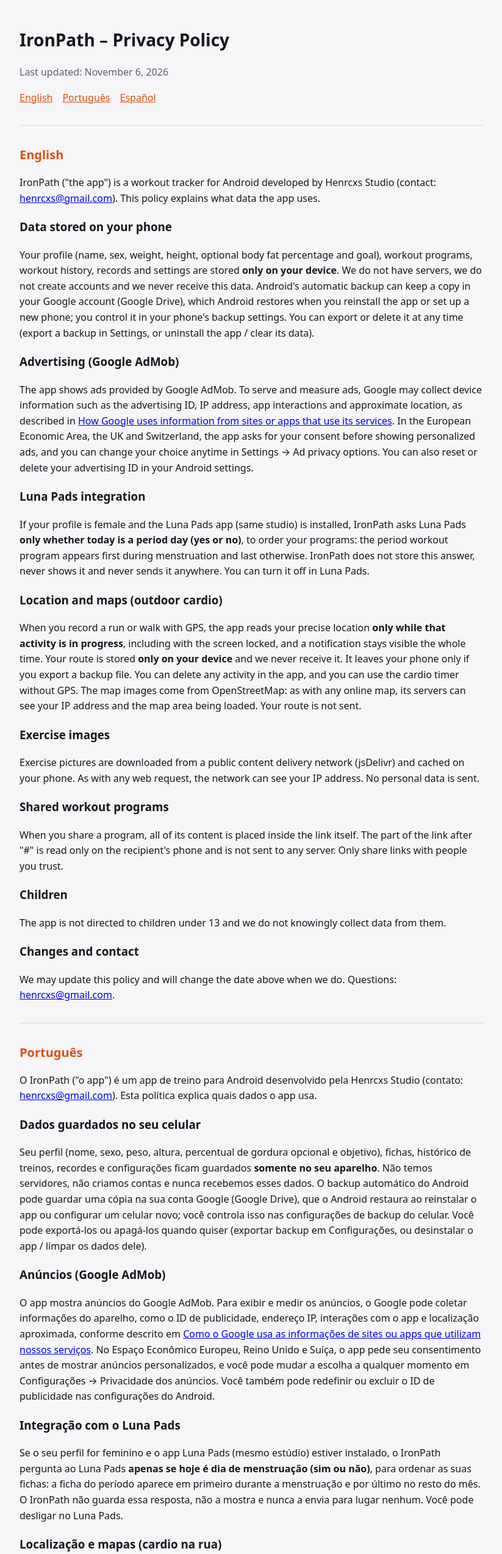
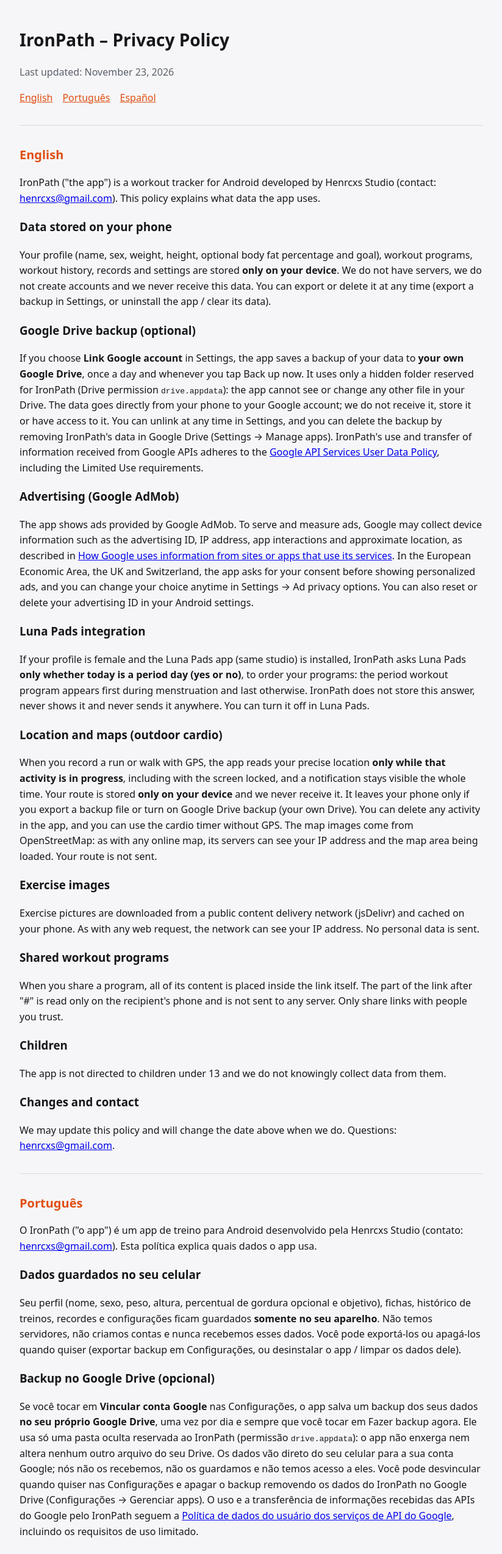
Before and after one commit to HenriqueInfDev/IronPath-Web, a plain HTML site: page privacy.html in a window 1280 px wide. Shown: the top 2548 px of the page at 61% size, without its empty margins (228-1051 px from the left). Drawn offline with Linux system fonts and the light colour scheme.

Commit message:
Política de privacidade: backup opcional no Google Drive do próprio usuário
O IronPath 0.8.0 troca o backup automático do Android por um backup opcional
no Drive da pessoa (pasta oculta do app, permissão drive.appdata), com a
declaração de uso limitado exigida pelo Google.

Co-Authored-By: Claude Opus 5.5 <noreply@anthropic.com>

```diff
--- a/privacy.html
+++ b/privacy.html
@@ -18,20 +18,22 @@
 <body>
 <main>
 <h1>IronPath – Privacy Policy</h1>
-<p class="muted">Last updated: November 6, 2026</p>
+<p class="muted">Last updated: November 23, 2026</p>
 <nav><a href="#en">English</a><a href="#pt">Português</a><a href="#es">Español</a></nav>
 
 <section id="en">
 <h2>English</h2>
 <p>IronPath ("the app") is a workout tracker for Android developed by Henrcxs Studio (contact: <a href="mailto:henrcxs@gmail.com">henrcxs@gmail.com</a>). This policy explains what data the app uses.</p>
 <h3>Data stored on your phone</h3>
-<p>Your profile (name, sex, weight, height, optional body fat percentage and goal), workout programs, workout history, records and settings are stored <strong>only on your device</strong>. We do not have servers, we do not create accounts and we never receive this data. Android's automatic backup can keep a copy in your Google account (Google Drive), which Android restores when you reinstall the app or set up a new phone; you control it in your phone's backup settings. You can export or delete it at any time (export a backup in Settings, or uninstall the app / clear its data).</p>
+<p>Your profile (name, sex, weight, height, optional body fat percentage and goal), workout programs, workout history, records and settings are stored <strong>only on your device</strong>. We do not have servers, we do not create accounts and we never receive this data. You can export or delete it at any time (export a backup in Settings, or uninstall the app / clear its data).</p>
+<h3>Google Drive backup (optional)</h3>
+<p>If you choose <strong>Link Google account</strong> in Settings, the app saves a backup of your data to <strong>your own Google Drive</strong>, once a day and whenever you tap Back up now. It uses only a hidden folder reserved for IronPath (Drive permission <code>drive.appdata</code>): the app cannot see or change any other file in your Drive. The data goes directly from your phone to your Google account; we do not receive it, store it or have access to it. You can unlink at any time in Settings, and you can delete the backup by removing IronPath's data in Google Drive (Settings → Manage apps). IronPath's use and transfer of information received from Google APIs adheres to the <a href="https://developers.google.com/terms/api-services-user-data-policy">Google API Services User Data Policy</a>, including the Limited Use requirements.</p>
 <h3>Advertising (Google AdMob)</h3>
 <p>The app shows ads provided by Google AdMob. To serve and measure ads, Google may collect device information such as the advertising ID, IP address, app interactions and approximate location, as described in <a href="https://policies.google.com/technologies/partner-sites">How Google uses information from sites or apps that use its services</a>. In the European Economic Area, the UK and Switzerland, the app asks for your consent before showing personalized ads, and you can change your choice anytime in Settings → Ad privacy options. You can also reset or delete your advertising ID in your Android settings.</p>
 <h3>Luna Pads integration</h3>
 <p>If your profile is female and the Luna Pads app (same studio) is installed, IronPath asks Luna Pads <strong>only whether today is a period day (yes or no)</strong>, to order your programs: the period workout program appears first during menstruation and last otherwise. IronPath does not store this answer, never shows it and never sends it anywhere. You can turn it off in Luna Pads.</p>
 <h3>Location and maps (outdoor cardio)</h3>
-<p>When you record a run or walk with GPS, the app reads your precise location <strong>only while that activity is in progress</strong>, including with the screen locked, and a notification stays visible the whole time. Your route is stored <strong>only on your device</strong> and we never receive it. It leaves your phone only if you export a backup file. You can delete any activity in the app, and you can use the cardio timer without GPS. The map images come from OpenStreetMap: as with any online map, its servers can see your IP address and the map area being loaded. Your route is not sent.</p>
+<p>When you record a run or walk with GPS, the app reads your precise location <strong>only while that activity is in progress</strong>, including with the screen locked, and a notification stays visible the whole time. Your route is stored <strong>only on your device</strong> and we never receive it. It leaves your phone only if you export a backup file or turn on Google Drive backup (your own Drive). You can delete any activity in the app, and you can use the cardio timer without GPS. The map images come from OpenStreetMap: as with any online map, its servers can see your IP address and the map area being loaded. Your route is not sent.</p>
 <h3>Exercise images</h3>
 <p>Exercise pictures are downloaded from a public content delivery network (jsDelivr) and cached on your phone. As with any web request, the network can see your IP address. No personal data is sent.</p>
 <h3>Shared workout programs</h3>
@@ -46,13 +48,15 @@
 <h2>Português</h2>
 <p>O IronPath ("o app") é um app de treino para Android desenvolvido pela Henrcxs Studio (contato: <a href="mailto:henrcxs@gmail.com">henrcxs@gmail.com</a>). Esta política explica quais dados o app usa.</p>
 <h3>Dados guardados no seu celular</h3>
-<p>Seu perfil (nome, sexo, peso, altura, percentual de gordura opcional e objetivo), fichas, histórico de treinos, recordes e configurações ficam guardados <strong>somente no seu aparelho</strong>. Não temos servidores, não criamos contas e nunca recebemos esses dados. O backup automático do Android pode guardar uma cópia na sua conta Google (Google Drive), que o Android restaura ao reinstalar o app ou configurar um celular novo; você controla isso nas configurações de backup do celular. Você pode exportá-los ou apagá-los quando quiser (exportar backup em Configurações, ou desinstalar o app / limpar os dados dele).</p>
+<p>Seu perfil (nome, sexo, peso, altura, percentual de gordura opcional e objetivo), fichas, histórico de treinos, recordes e configurações ficam guardados <strong>somente no seu aparelho</strong>. Não temos servidores, não criamos contas e nunca recebemos esses dados. Você pode exportá-los ou apagá-los quando quiser (exportar backup em Configurações, ou desinstalar o app / limpar os dados dele).</p>
+<h3>Backup no Google Drive (opcional)</h3>
+<p>Se você tocar em <strong>Vincular conta Google</strong> nas Configurações, o app salva um backup dos seus dados <strong>no seu próprio Google Drive</strong>, uma vez por dia e sempre que você tocar em Fazer backup agora. Ele usa só uma pasta oculta reservada ao IronPath (permissão <code>drive.appdata</code>): o app não enxerga nem altera nenhum outro arquivo do seu Drive. Os dados vão direto do seu celular para a sua conta Google; nós não os recebemos, não os guardamos e não temos acesso a eles. Você pode desvincular quando quiser nas Configurações e apagar o backup removendo os dados do IronPath no Google Drive (Configurações → Gerenciar apps). O uso e a transferência de informações recebidas das APIs do Google pelo IronPath seguem a <a href="https://developers.google.com/terms/api-services-user-data-policy?hl=pt-BR">Política de dados do usuário dos serviços de API do Google</a>, incluindo os requisitos de uso limitado.</p>
 <h3>Anúncios (Google AdMob)</h3>
 <p>O app mostra anúncios do Google AdMob. Para exibir e medir os anúncios, o Google pode coletar informações do aparelho, como o ID de publicidade, endereço IP, interações com o app e localização aproximada, conforme descrito em <a href="https://policies.google.com/technologies/partner-sites?hl=pt-BR">Como o Google usa as informações de sites ou apps que utilizam nossos serviços</a>. No Espaço Econômico Europeu, Reino Unido e Suíça, o app pede seu consentimento antes de mostrar anúncios personalizados, e você pode mudar a escolha a qualquer momento em Configurações → Privacidade dos anúncios. Você também pode redefinir ou excluir o ID de publicidade nas configurações do Android.</p>
 <h3>Integração com o Luna Pads</h3>
 <p>Se o seu perfil for feminino e o app Luna Pads (mesmo estúdio) estiver instalado, o IronPath pergunta ao Luna Pads <strong>apenas se hoje é dia de menstruação (sim ou não)</strong>, para ordenar as suas fichas: a ficha do período aparece em primeiro durante a menstruação e por último no resto do mês. O IronPath não guarda essa resposta, não a mostra e nunca a envia para lugar nenhum. Você pode desligar no Luna Pads.</p>
 <h3>Localização e mapas (cardio na rua)</h3>
-<p>Quando você grava uma corrida ou caminhada com GPS, o app lê sua localização precisa <strong>somente enquanto essa atividade está em andamento</strong>, inclusive com a tela bloqueada, e uma notificação fica visível o tempo todo. O caminho fica guardado <strong>somente no seu aparelho</strong> e nós nunca o recebemos. Ele só sai do celular se você exportar um arquivo de backup. Você pode excluir qualquer atividade no app e pode usar o cronômetro de cardio sem GPS. As imagens do mapa vêm do OpenStreetMap: como em qualquer mapa on-line, os servidores dele veem seu endereço IP e a região do mapa carregada. O seu caminho não é enviado.</p>
+<p>Quando você grava uma corrida ou caminhada com GPS, o app lê sua localização precisa <strong>somente enquanto essa atividade está em andamento</strong>, inclusive com a tela bloqueada, e uma notificação fica visível o tempo todo. O caminho fica guardado <strong>somente no seu aparelho</strong> e nós nunca o recebemos. Ele só sai do celular se você exportar um arquivo de backup ou ligar o backup no Google Drive (o seu próprio Drive). Você pode excluir qualquer atividade no app e pode usar o cronômetro de cardio sem GPS. As imagens do mapa vêm do OpenStreetMap: como em qualquer mapa on-line, os servidores dele veem seu endereço IP e a região do mapa carregada. O seu caminho não é enviado.</p>
 <h3>Imagens dos exercícios</h3>
 <p>As fotos dos exercícios são baixadas de uma rede pública de distribuição de conteúdo (jsDelivr) e ficam em cache no celular. Como em qualquer acesso à internet, a rede vê seu endereço IP. Nenhum dado pessoal é enviado.</p>
 <h3>Fichas compartilhadas</h3>
@@ -67,13 +71,15 @@
 <h2>Español</h2>
 <p>IronPath ("la app") es una app de entrenamiento para Android desarrollada por Henrcxs Studio (contacto: <a href="mailto:henrcxs@gmail.com">henrcxs@gmail.com</a>). Esta política explica qué datos usa la app.</p>
 <h3>Datos guardados en tu teléfono</h3>
-<p>Tu perfil (nombre, sexo, peso, altura, porcentaje de grasa opcional y objetivo), rutinas, historial de entrenamientos, récords y ajustes se guardan <strong>solo en tu dispositivo</strong>. No tenemos servidores, no creamos cuentas y nunca recibimos estos datos. La copia automática de Android puede guardar una copia en tu cuenta de Google (Google Drive), que Android restaura al reinstalar la app o configurar un teléfono nuevo; la controlas en los ajustes de copia de seguridad del teléfono. Puedes exportarlos o borrarlos cuando quieras (exportar copia en Ajustes, o desinstalar la app / borrar sus datos).</p>
+<p>Tu perfil (nombre, sexo, peso, altura, porcentaje de grasa opcional y objetivo), rutinas, historial de entrenamientos, récords y ajustes se guardan <strong>solo en tu dispositivo</strong>. No tenemos servidores, no creamos cuentas y nunca recibimos estos datos. Puedes exportarlos o borrarlos cuando quieras (exportar copia en Ajustes, o desinstalar la app / borrar sus datos).</p>
+<h3>Copia en Google Drive (opcional)</h3>
+<p>Si tocas <strong>Vincular cuenta de Google</strong> en Ajustes, la app guarda una copia de tus datos <strong>en tu propio Google Drive</strong>, una vez al día y siempre que toques Hacer copia ahora. Usa solo una carpeta oculta reservada para IronPath (permiso <code>drive.appdata</code>): la app no ve ni modifica ningún otro archivo de tu Drive. Los datos van directo de tu teléfono a tu cuenta de Google; no los recibimos, no los guardamos y no tenemos acceso a ellos. Puedes desvincular cuando quieras en Ajustes y borrar la copia eliminando los datos de IronPath en Google Drive (Configuración → Administrar aplicaciones). El uso y la transferencia de información recibida de las API de Google por parte de IronPath cumplen la <a href="https://developers.google.com/terms/api-services-user-data-policy?hl=es">Política de datos del usuario de los servicios de API de Google</a>, incluidos los requisitos de uso limitado.</p>
 <h3>Publicidad (Google AdMob)</h3>
 <p>La app muestra anuncios de Google AdMob. Para mostrar y medir los anuncios, Google puede recopilar información del dispositivo, como el ID de publicidad, la dirección IP, interacciones con la app y la ubicación aproximada, según se describe en <a href="https://policies.google.com/technologies/partner-sites?hl=es">Cómo utiliza Google la información de sitios o aplicaciones que utilizan sus servicios</a>. En el Espacio Económico Europeo, Reino Unido y Suiza, la app pide tu consentimiento antes de mostrar anuncios personalizados, y puedes cambiar tu elección en Ajustes → Privacidad de anuncios. También puedes restablecer o eliminar tu ID de publicidad en los ajustes de Android.</p>
 <h3>Integración con Luna Pads</h3>
 <p>Si tu perfil es femenino y la app Luna Pads (mismo estudio) está instalada, IronPath le pregunta a Luna Pads <strong>solo si hoy es día de menstruación (sí o no)</strong>, para ordenar tus rutinas: la rutina del periodo aparece primero durante la menstruación y al final el resto del mes. IronPath no guarda esa respuesta, no la muestra y nunca la envía a ningún lugar. Puedes desactivarlo en Luna Pads.</p>
 <h3>Ubicación y mapas (cardio al aire libre)</h3>
-<p>Cuando grabas una carrera o caminata con GPS, la app lee tu ubicación precisa <strong>solo mientras esa actividad está en curso</strong>, incluso con la pantalla bloqueada, y una notificación permanece visible todo el tiempo. Tu recorrido se guarda <strong>solo en tu dispositivo</strong> y nunca lo recibimos. Solo sale del teléfono si exportas un archivo de copia de seguridad. Puedes eliminar cualquier actividad en la app y puedes usar el cronómetro de cardio sin GPS. Las imágenes del mapa vienen de OpenStreetMap: como en cualquier mapa en línea, sus servidores ven tu dirección IP y la zona del mapa cargada. Tu recorrido no se envía.</p>
+<p>Cuando grabas una carrera o caminata con GPS, la app lee tu ubicación precisa <strong>solo mientras esa actividad está en curso</strong>, incluso con la pantalla bloqueada, y una notificación permanece visible todo el tiempo. Tu recorrido se guarda <strong>solo en tu dispositivo</strong> y nunca lo recibimos. Solo sale del teléfono si exportas un archivo de copia de seguridad o activas la copia en Google Drive (tu propio Drive). Puedes eliminar cualquier actividad en la app y puedes usar el cronómetro de cardio sin GPS. Las imágenes del mapa vienen de OpenStreetMap: como en cualquier mapa en línea, sus servidores ven tu dirección IP y la zona del mapa cargada. Tu recorrido no se envía.</p>
 <h3>Imágenes de los ejercicios</h3>
 <p>Las fotos de los ejercicios se descargan de una red pública de distribución de contenido (jsDelivr) y se guardan en caché en el teléfono. Como en cualquier acceso a internet, la red ve tu dirección IP. No se envían datos personales.</p>
 <h3>Rutinas compartidas</h3>
```
